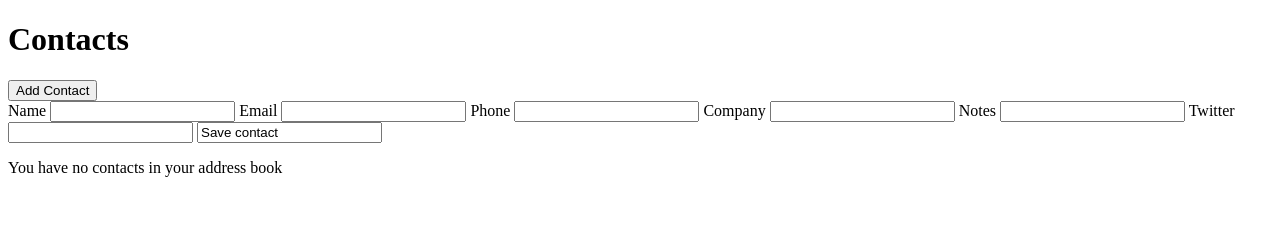
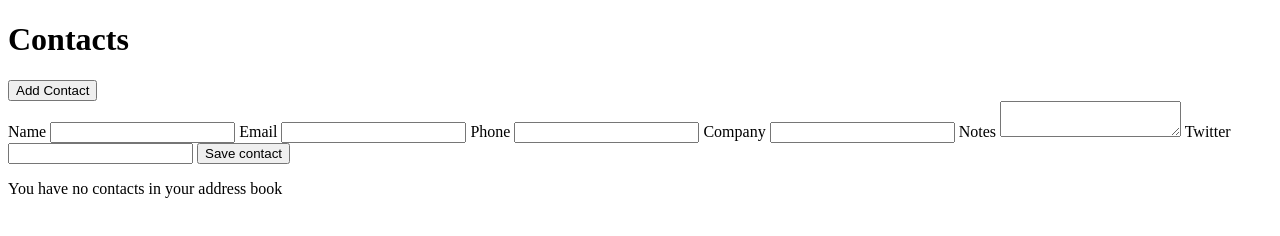
Before and after one commit to SebastianN97/TheAddressBook_Challenge, a website: page src/index.html in a window 1280 px wide. Drawn offline with Linux system fonts and the light colour scheme.

Commit message:
Rewrote html codes and userCanCreateAContactJS

```diff
--- a/src/index.html
+++ b/src/index.html
@@ -1,13 +1,14 @@
 
-<!DOCTYPE  html>
 
-<html  lang="en">
+<!DOCTYPE html>
+
+<html lang="en">
 
   <head>
 
-	    <meta  charset="UTF-8">
-	    <meta  name="viewport"  content="width=device-width, initial-scale=1.0">
-	    <meta  http-equiv="X-UA-Compatible"  content="ie=edge">
+    <meta charset="UTF-8" />
+    <meta name="viewport" content="width=device-width, initial-scale=1.0" />
+    <link rel="stylesheet" type="text/css" href="./assets/js/myStyle.css">
 	<title>Address book</title>
 
   </head>
@@ -15,23 +16,23 @@
   <body>
 
     <h1>Contacts</h1>
-	    <button  id="add-contact">Add Contact</button>
+    <button id="add-contact">Add Contact</button>
 
     <form id="new-contact-form">
 	<label for="name">Name</label>
-			<input id="name" name="name" type="text">
+	<input id="name" name="name" type="text" />
     <label for="email">Email</label>
-			<input id="email" name="email" type="email">
+    <input id="email" name="email" type="email" />
     <label for="phone">Phone</label>
-			<input id="phone" name="phone" type="text">
+    <input id="phone" name="phone" type="text" />
     <label for="company">Company</label>
-			<input id="company" name="company" type="text">
+    <input id="company" name="company" type="text" />
     <label for="notes">Notes</label>
-			<input id="notes" name="notes" type="text"></input>
+    <textarea id="notes" name="notes" type="text"></textarea>
     <label for="twitter">Twitter</label>
-			<input id="twitter" name="twitter" type="text">
-			<input id="submit" name="submit" value="Save contact">
-		</form>
+    <input id="twitter" name="twitter" type="text" />
+    <input id="submit" type="submit" value="Save contact" />
+
 
     <div id="contact-list"> Thomas 0700 101010</div>
 	  <script src="./assets/js/app.js"></script>
```
Also changed, not shown: cypress/integration/userCanCreateAContact.feature.js (+4 -7 lines). Lines whose indentation alone changed are shown as unchanged.
